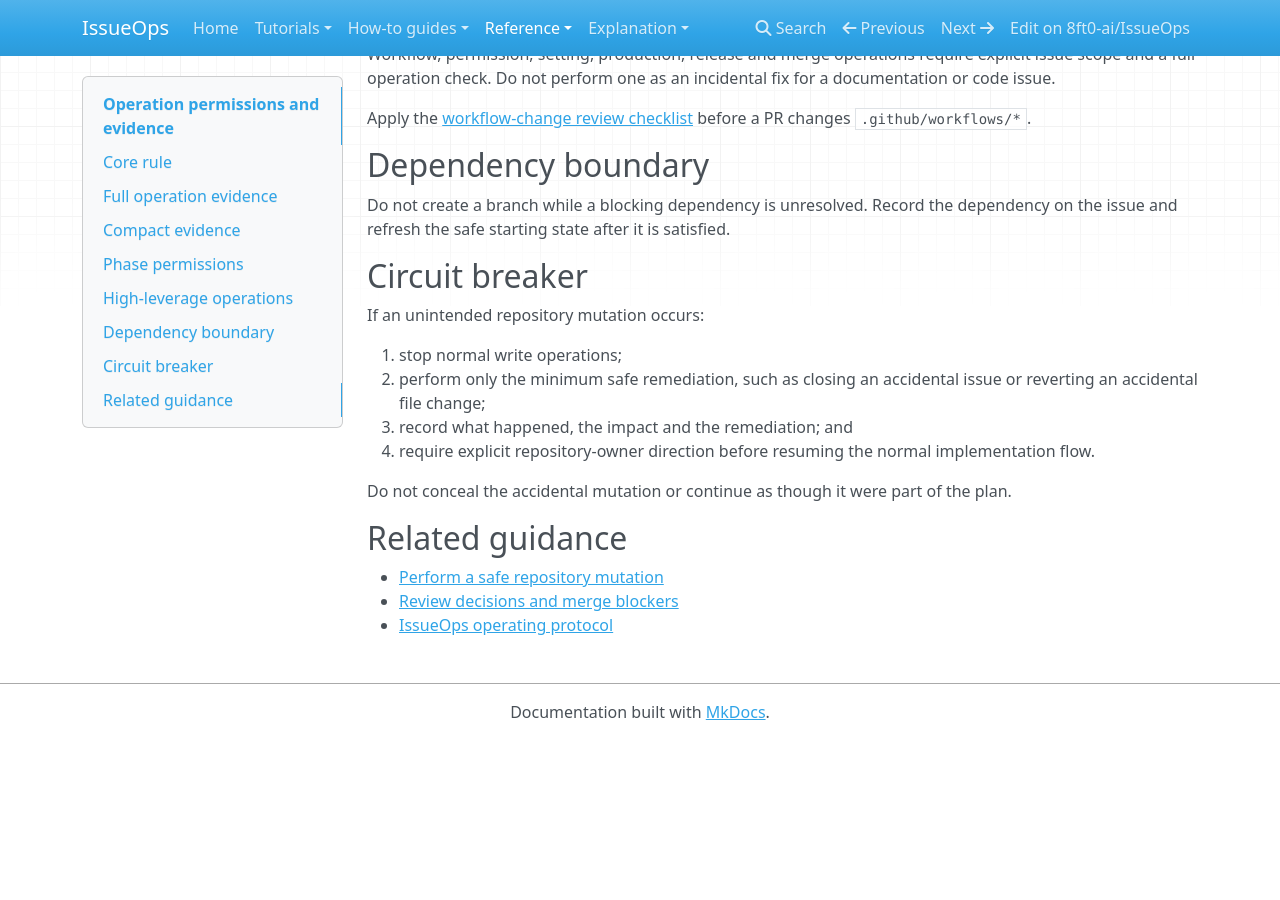
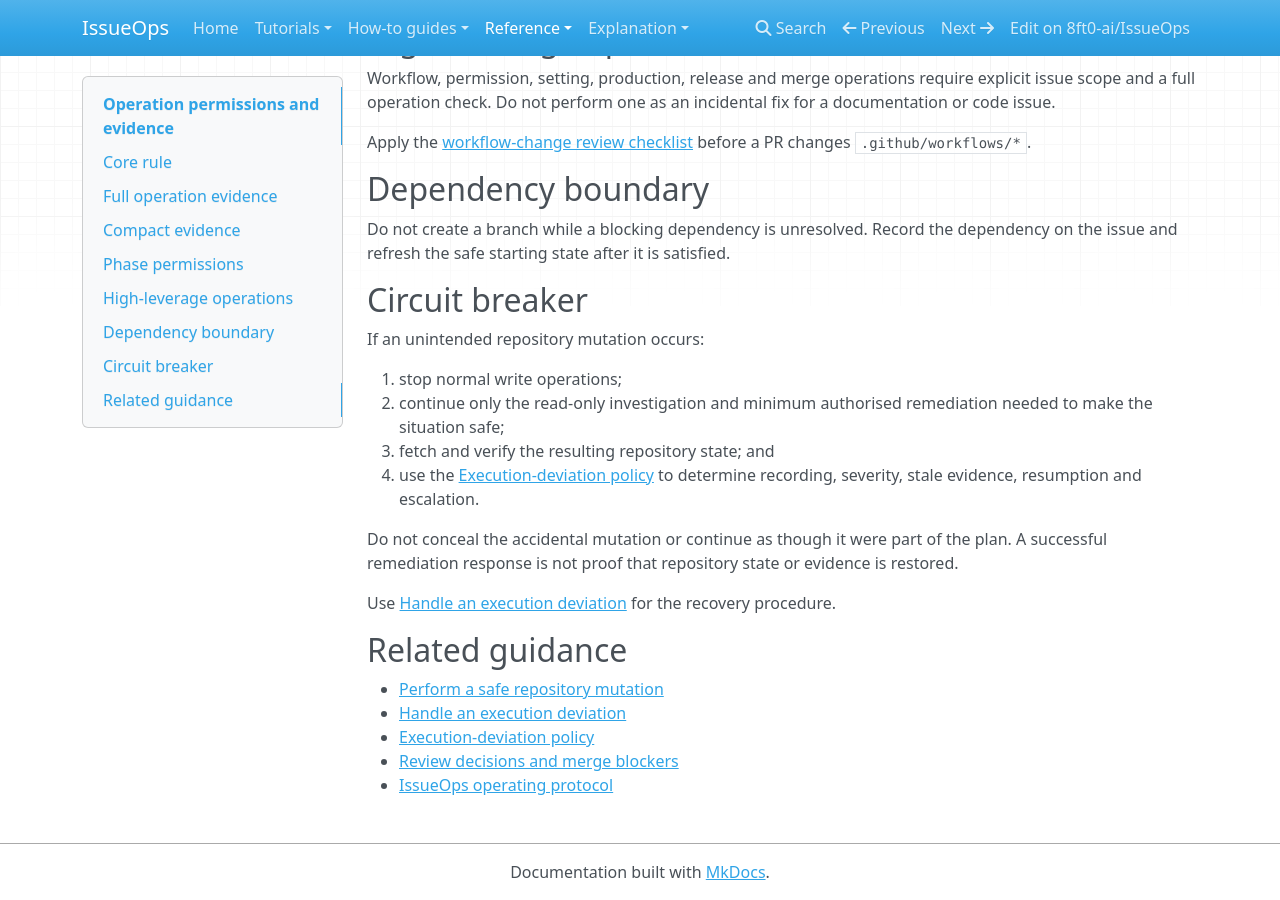
Before and after one commit to 8ft0-ai/IssueOps, an MkDocs documentation site: the page built from docs/reference/operation-permissions-and-evidence.md, in a window 1280 px wide and 900 px high, scrolled down 2638 px. Built offline with MkDocs 1.6.1, drawn with Linux system fonts in a browser that asks for light colours; nearby versions of some CDN libraries; before the commit the page ends 3378 px from its top, so only the background shows below that; some of the changed text lies outside the part shown.

Commit message:
Link operation circuit breaker to deviation policy

```diff
--- a/docs/reference/operation-permissions-and-evidence.md
+++ b/docs/reference/operation-permissions-and-evidence.md
@@ -2,7 +2,7 @@
 
 The execution contract controls intent, the implementation plan controls approach, and the operation check controls the repository mutation about to occur.
 
-This page is the canonical reference for operation phases, forbidden side effects, evidence formats and circuit-breaker behaviour.
+This page is the canonical reference for operation phases, forbidden side effects, operation evidence formats and the circuit-breaker trigger. The [Execution-deviation policy](execution-deviation-policy.md) owns classification, stale-evidence, resumption and escalation rules after the circuit breaker is triggered.
 
 ## Core rule
 
@@ -129,14 +129,18 @@ Do not create a branch while a blocking dependency is unresolved. Record the dep
 If an unintended repository mutation occurs:
 
 1. stop normal write operations;
-2. perform only the minimum safe remediation, such as closing an accidental issue or reverting an accidental file change;
-3. record what happened, the impact and the remediation; and
-4. require explicit repository-owner direction before resuming the normal implementation flow.
+2. continue only the read-only investigation and minimum authorised remediation needed to make the situation safe;
+3. fetch and verify the resulting repository state; and
+4. use the [Execution-deviation policy](execution-deviation-policy.md) to determine recording, severity, stale evidence, resumption and escalation.
 
-Do not conceal the accidental mutation or continue as though it were part of the plan.
+Do not conceal the accidental mutation or continue as though it were part of the plan. A successful remediation response is not proof that repository state or evidence is restored.
+
+Use [Handle an execution deviation](../how-to/handle-execution-deviation.md) for the recovery procedure.
 
 ## Related guidance
 
 - [Perform a safe repository mutation](../how-to/perform-safe-repository-mutation.md)
+- [Handle an execution deviation](../how-to/handle-execution-deviation.md)
+- [Execution-deviation policy](execution-deviation-policy.md)
 - [Review decisions and merge blockers](review-decisions-and-merge-blockers.md)
 - [IssueOps operating protocol](../issueops-protocol.md)
```
